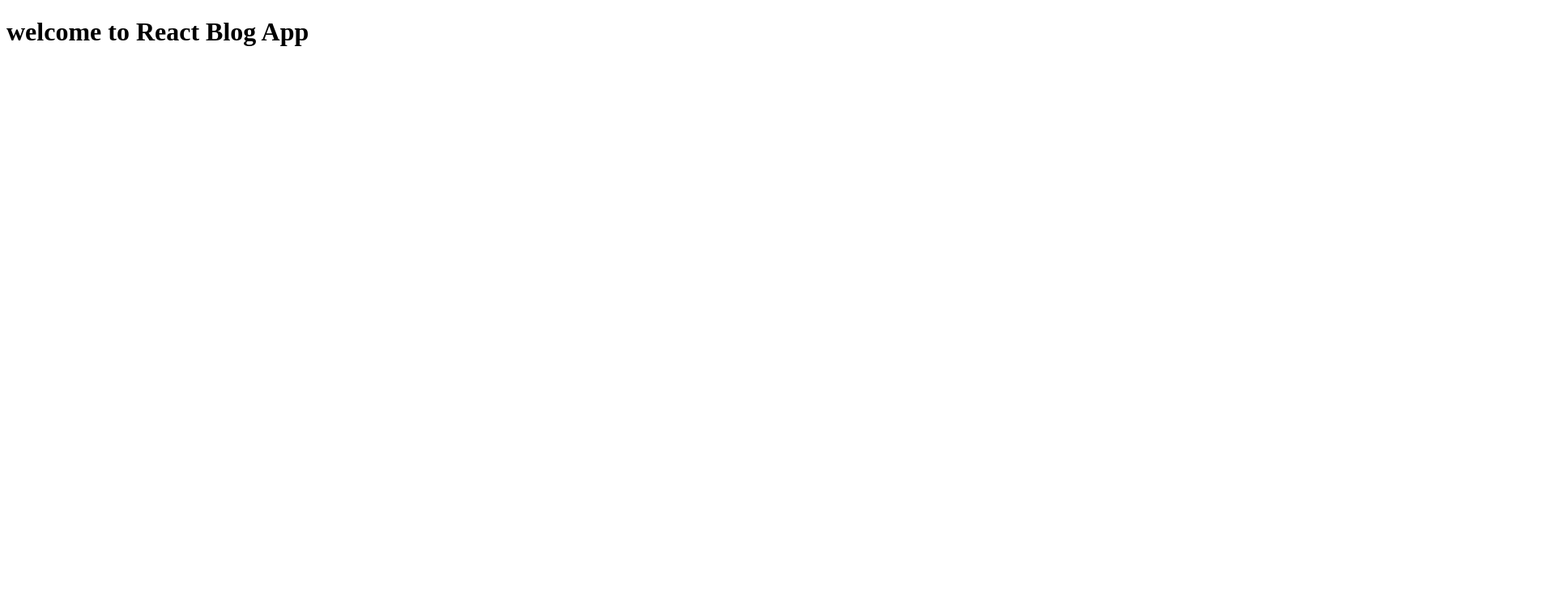
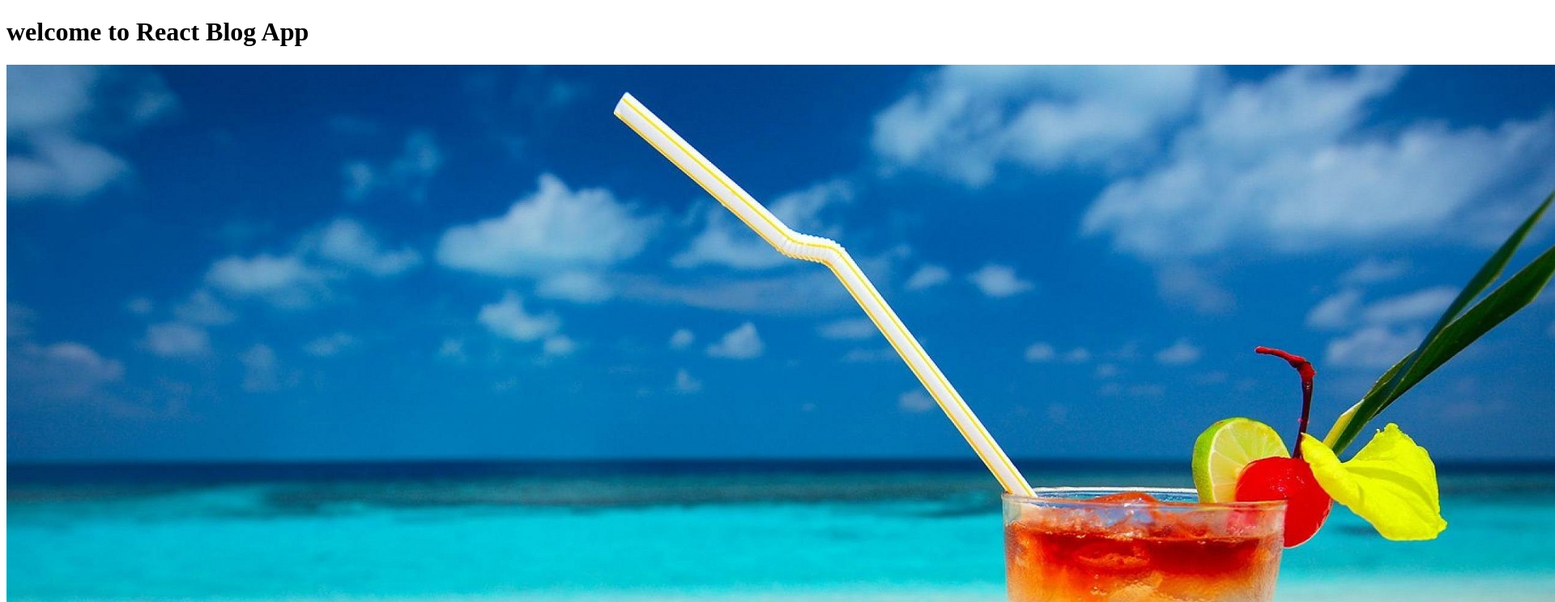
Before and after one commit to anoop4255ay/anoop4255ay.github.io, a plain HTML site: page Index.html in a window 1280 px wide. Shown: the top 744 px of the page at 81% size, 1920 px wide, since content can reach past the window. Drawn offline with Linux system fonts and the light colour scheme.

Commit message:
Update Index.html

```diff
--- a/Index.html
+++ b/Index.html
@@ -8,6 +8,6 @@
   </head>
   <body>
    <h1>welcome to React Blog App</h1>
-    <img src=" "
+    <img src=" https://github.com/anoop4255ay/anoop4255ay.github.io/blob/main/Beach-Cocktail-1920x1200.jpg?raw=true "
   </body>
 </html>
```
